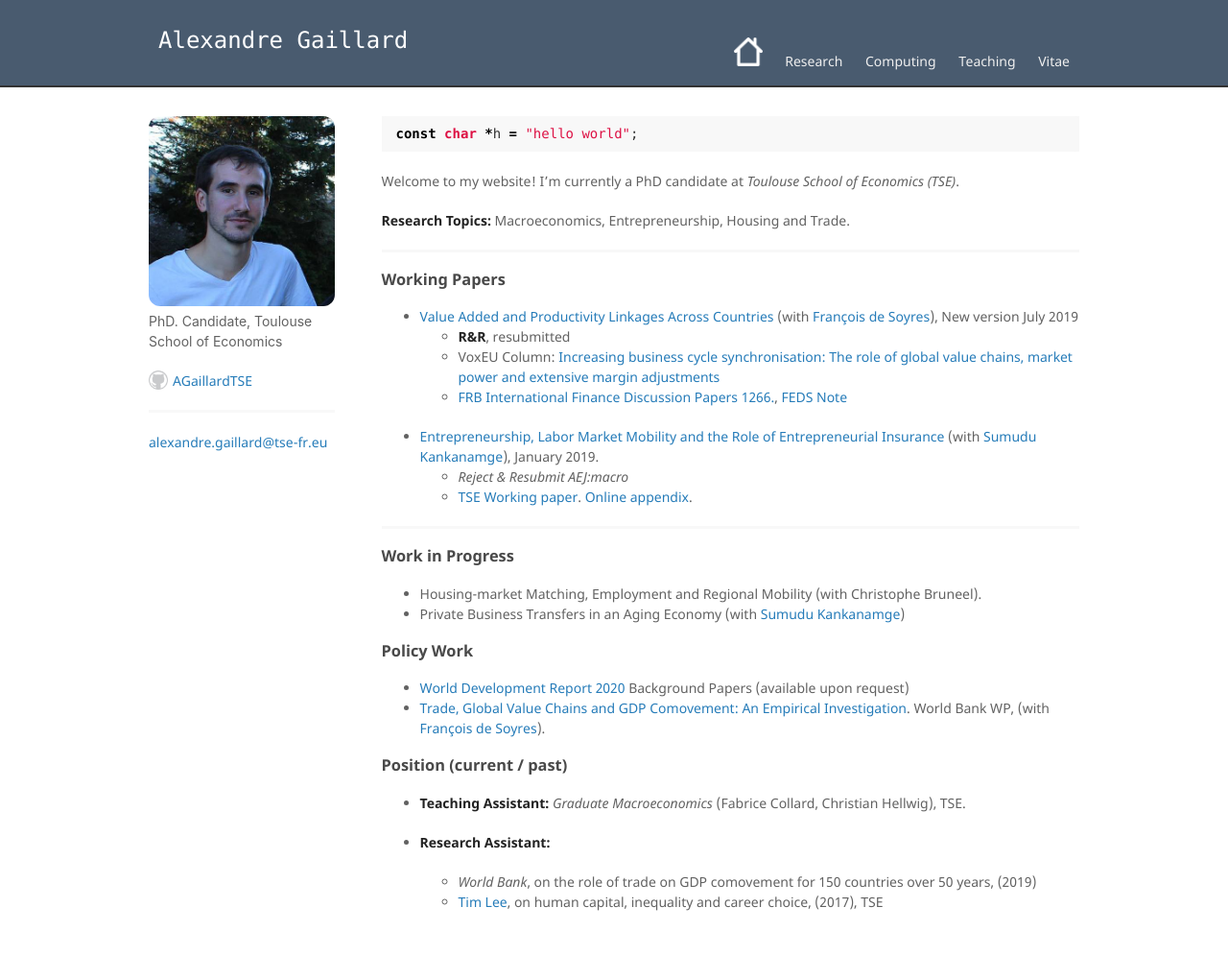
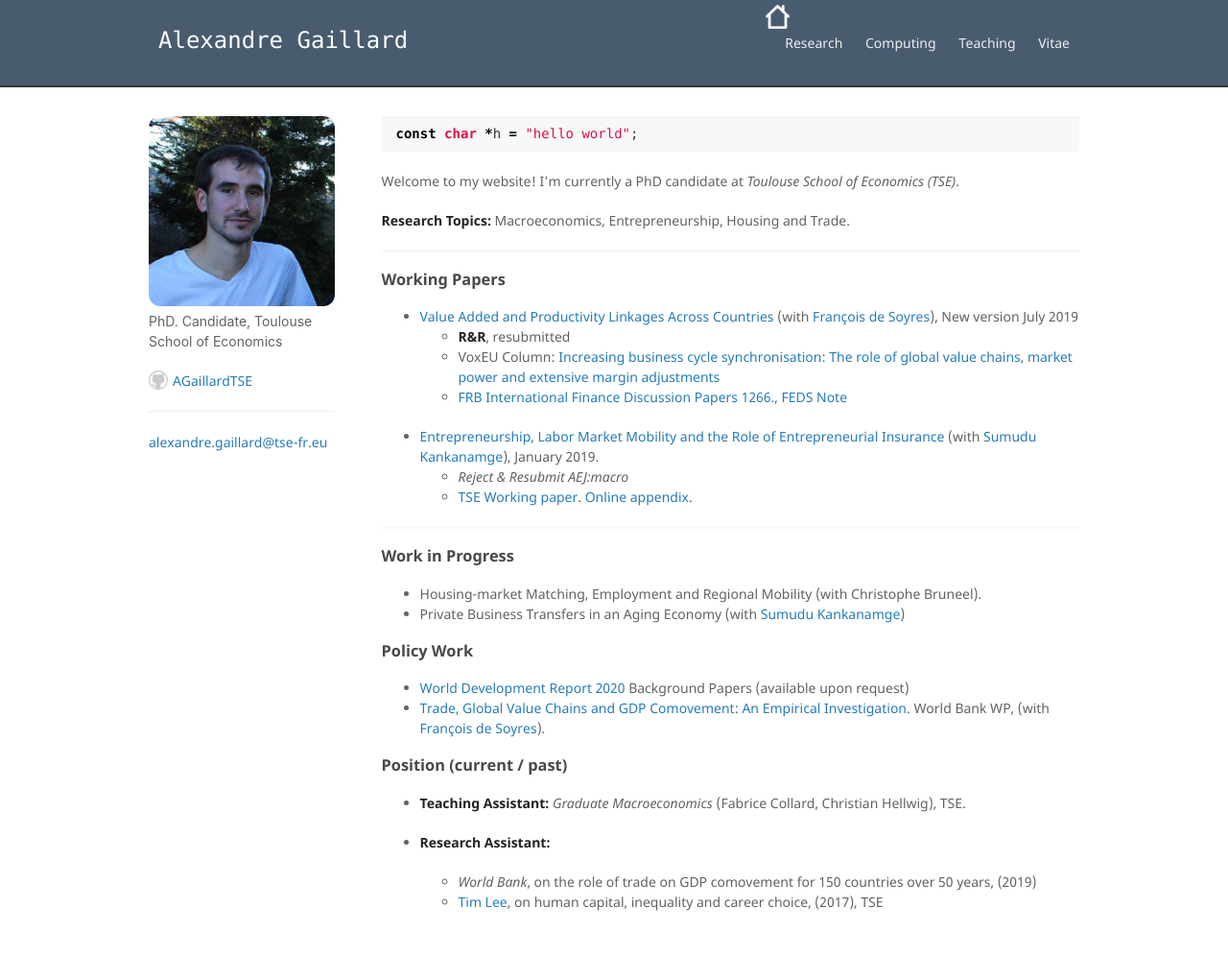
Before and after one commit to AGaillardTSE/AGaillardTSE.github.io, a Jekyll site: the page built from index.md, in a window 1280 px wide. Shown: the whole page at 96% size. Built offline with Jekyll 4.4.1, drawn with Linux system fonts in a browser that asks for light colours.

Commit message:
Update default.html

```diff
--- a/_layouts/default.html
+++ b/_layouts/default.html
@@ -19,7 +19,7 @@
       <div class="wrapper">
 <div class="title_alex" style="font-size: 24px;padding-bottom: 10px;font-size: 24px; font-family: Monaco, Bitstream Vera Sans Mono, Lucida Console, Terminal, Consolas, Liberation Mono, DejaVu Sans Mono, Courier New, monospace;">Alexandre Gaillard</div>
 <div class="nav_alex">
-  <a href="http://agaillard.eu"><img src="http://agaillard.eu/home-2-xxl.png" style="width:30px;margin-top:5px;"/></a>
+  <a href="http://agaillard.eu"><img src="http://agaillard.eu/home-2-xxl.png" style="position: absolute;width:25px;top:5px;"/></a>
   <a href="http://agaillard.eu/research/">Research</a>
   <a href="http://agaillard.eu/computing/">Computing</a>
   <a href="http://agaillard.eu/teaching/">Teaching</a>
```
